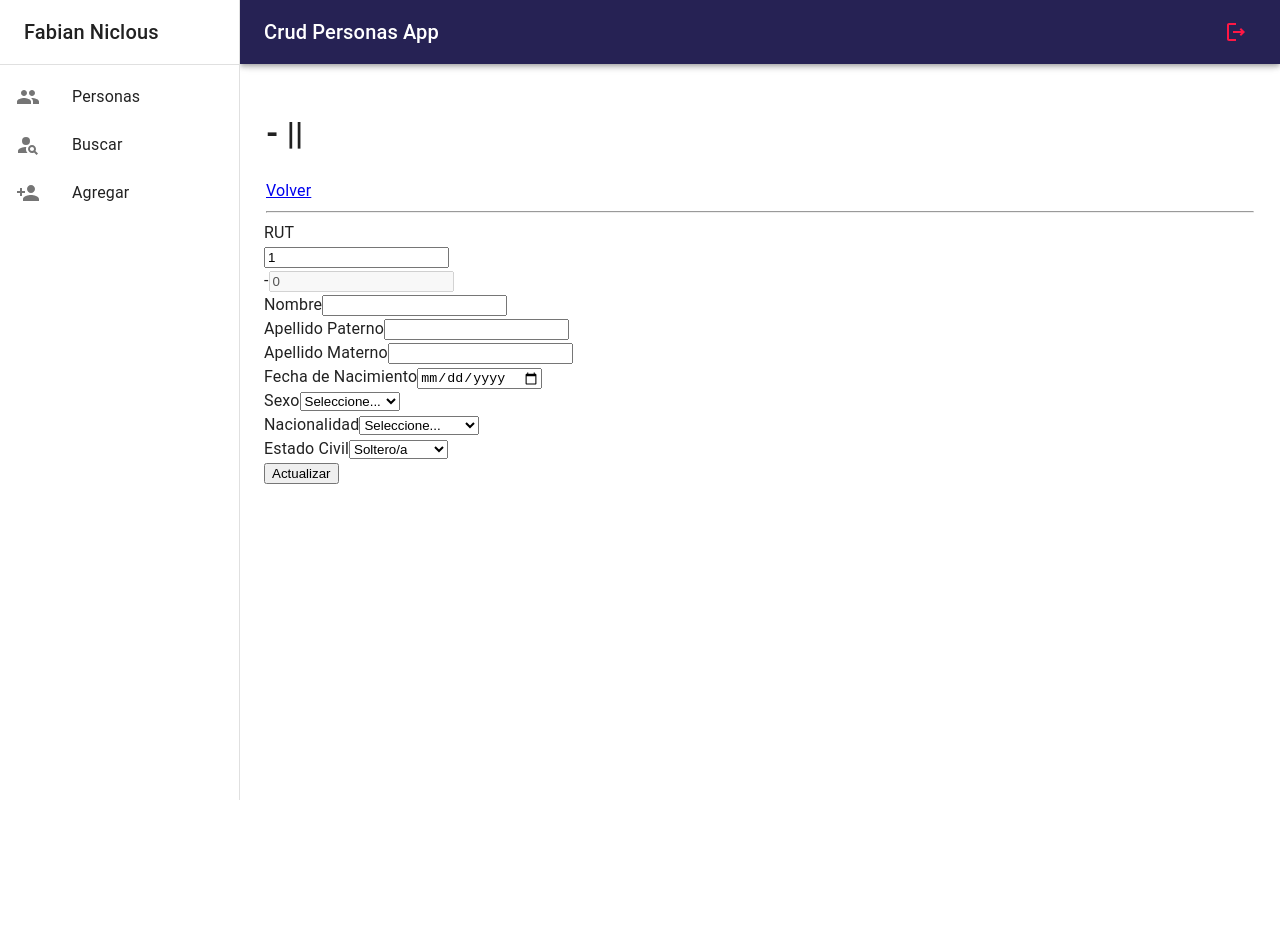
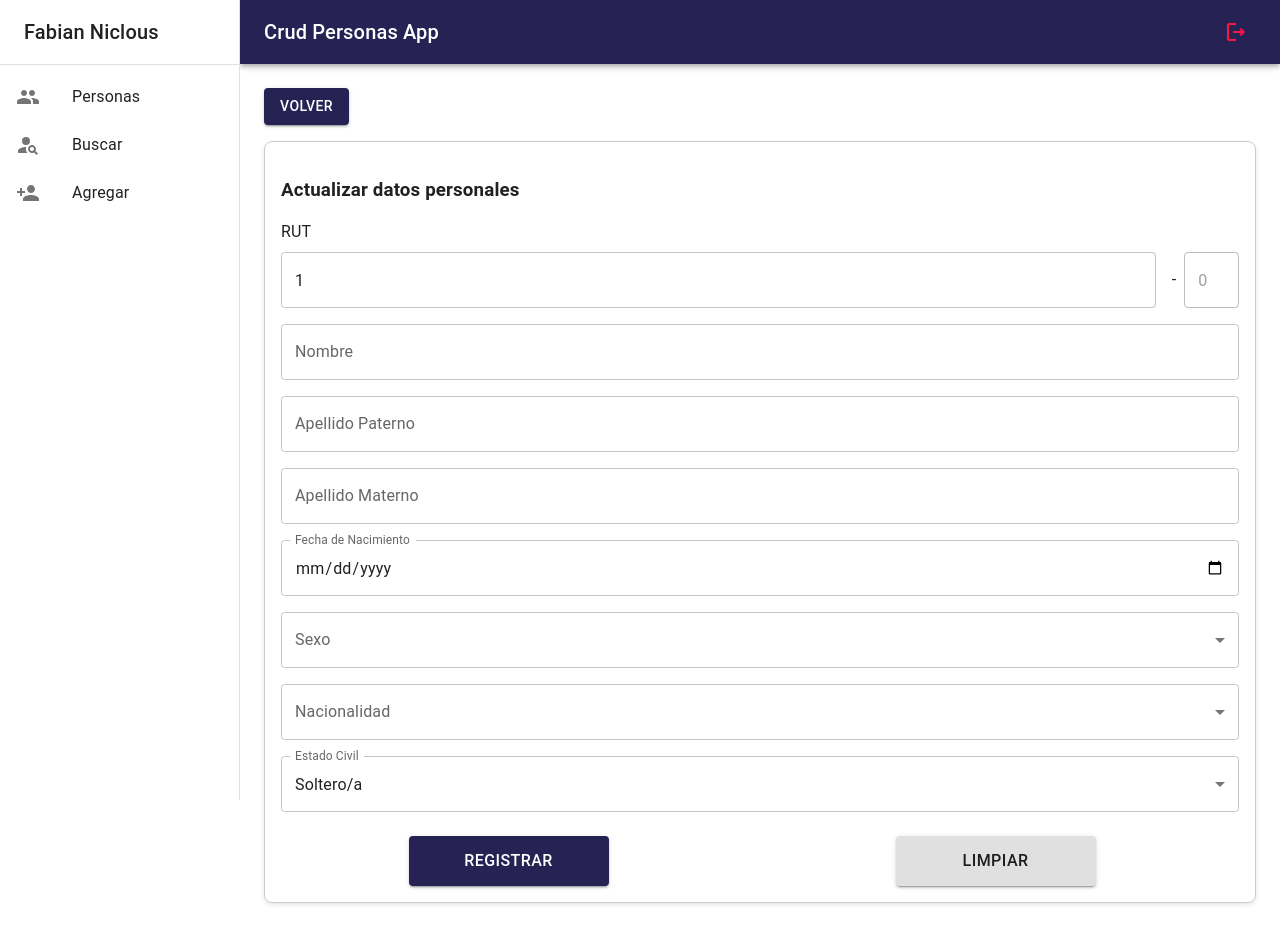
Before and after one commit to snofamv/personas-frontend, a React (Vite) app: page /update/1 in a window 1280 px wide. Before the commit the page ends 800 px from the top, so only its background shows below. Built offline with nearby package versions, Linux system fonts and the light colour scheme.

Commit message:
fix grid container and formupdate

```diff
--- a/src/persons/pages/SearchPerson.tsx
+++ b/src/persons/pages/SearchPerson.tsx
@@ -4,7 +4,7 @@ import { useSearch } from "../hooks/useSearch";
 import { Person } from "../../types/Person";
 import { PersonCard } from "../components/persons/PersonCard";
 import Swal from "sweetalert2";
-import { Button, Grid, Grid2, Typography } from "@mui/material";
+import { Button, Grid, Typography } from "@mui/material";
 import { Loader } from "../components/ui/Loader";
 const initialFormData = {
   searchText: "",
@@ -86,13 +86,13 @@ export const SearchPerson = () => {
             />
           ))}
 
-        {!loading && person.length === 0 && queryParam.length >= 7  && (
-          <Grid2>
+        {!loading && person.length === 0 && queryParam.length >= 7 && (
+          <Grid>
             <Typography variant="h4" textAlign={"center"}>
               No existen resultados con rut:{" "}
               <Typography variant="h5">{queryParam}</Typography>
             </Typography>
-          </Grid2>
+          </Grid>
         )}
       </Grid>
     </Grid>
--- a/src/persons/pages/UpdatePage.tsx
+++ b/src/persons/pages/UpdatePage.tsx
@@ -7,6 +7,8 @@ import { personSchema } from "../schemas";
 import { updatePerson } from "../helpers/updatePerson";
 import { getDVRut } from "../utils";
 import Swal from "sweetalert2";
+import { Button, Grid, MenuItem, TextField } from "@mui/material";
+import { Loader } from "../components/ui/Loader";
 
 export const UpdatePage = () => {
   // HOOKS & VARIABLES
@@ -21,13 +23,13 @@ export const UpdatePage = () => {
     setInputRut({ body: rutBody, dv });
   };
   const {
+    onResetForm,
     setFormValues,
     onInputChange,
     nombre,
     apaterno,
     amaterno,
     rut = queryParam,
-    dv,
     estado_cv,
     nacionalidad,
     sexo,
@@ -101,7 +103,7 @@ export const UpdatePage = () => {
             Swal.close();
             // Redirigir
             navigate("/");
-          }, 3000); // 2 segundos antes de cerrar y redirigir
+          }, 2000); // 2 segundos antes de cerrar y redirigir
         },
       });
       return;
@@ -117,198 +119,214 @@ export const UpdatePage = () => {
           Swal.close();
           // Redirigir
           navigate("/");
-        }, 3000); // 2 segundos antes de cerrar y redirigir
+        }, 2000); // 2 segundos antes de cerrar y redirigir
       },
     });
   };
   {
-    loading && <h5 className="text-center">Cargando</h5>;
+    loading && <Loader />;
   }
   {
     error && <h5 className="text-center">Error</h5>;
   }
   return (
+    <Grid>
+      <Grid item sx={{ mb: 2 }}>
+        <Link to={"/"}>
+          <Button variant="contained">Volver</Button>
+        </Link>
+      </Grid>
+
       <form
         onSubmit={handleUpdateForm}
-      className="p-4 border rounded shadow container mt-3"
+        style={{
+          padding: "16px",
+          border: "1px solid #ccc",
+          borderRadius: "8px",
+          boxShadow: "0 2px 4px rgba(0,0,0,0.1)",
+          margin: "0px",
+        }}
       >
-      <legend>
-        <div className="d-flex gap-3 mt-2 justify-content-between align-items-center">
-          <h1>
-            {rut}-{dv} || {`${nombre} ${apaterno}`}
-          </h1>
-          <Link to={"/"} className="btn btn-primary">
-            Volver
-          </Link>
-        </div>
-        <hr />
-      </legend>
+        <h3 style={{ marginBottom: "16px" }}>Actualizar datos personales</h3>
+
         {/* RUT */}
-      <div className="mb-3">
-        <label htmlFor="rut" className="form-label">
+        <div style={{ marginBottom: "16px" }}>
+          <label
+            htmlFor="rut"
+            style={{ display: "block", marginBottom: "8px" }}
+          >
             RUT
           </label>
-
-        <div className="input-group">
-          {/* Campo RUT (más largo) */}
-          <div className="flex-grow-1 me-2">
-            <input
-              type="text"
-              className="form-control"
+          <div style={{ display: "flex", alignItems: "center" }}>
+            <TextField
+              fullWidth
               id="rut"
               name="rut"
               placeholder="RUT sin dígito verificador"
               value={inputRut.body}
               onChange={handleChangeRut}
-              maxLength={8} // Restringir la longitud máxima
-              aria-label="Campo de RUT"
+              inputProps={{ maxLength: 8, "aria-label": "Campo de RUT" }}
+              sx={{ marginRight: "8px" }}
             />
-          </div>
-          <div className="d-flex">
-            <span className="input-group-text">-</span>
-            <input
-              type="text"
-              className="form-control w-auto"
+            <span style={{ margin: "0 8px" }}>-</span>
+            <TextField
               id="dv"
               name="dv"
               placeholder="DV"
-              maxLength={1}
               value={inputRut.dv}
               onChange={handleChangeRut}
               disabled
-              aria-label="Campo de DV"
+              inputProps={{ maxLength: 1, "aria-label": "Campo de DV" }}
+              sx={{ width: "60px" }}
             />
-          </div>
           </div>
         </div>
 
         {/* Nombre */}
-      <div className="mb-3">
-        <label htmlFor="nombre" className="form-label">
-          Nombre
-        </label>
-        <input
-          type="text"
-          className="form-control"
+        <div style={{ marginBottom: "16px" }}>
+          <TextField
+            fullWidth
             id="nombre"
             name="nombre"
+            label="Nombre"
             value={nombre}
             onChange={onInputChange}
           />
         </div>
 
         {/* Apellido Paterno */}
-      <div className="mb-3">
-        <label htmlFor="apaterno" className="form-label">
-          Apellido Paterno
-        </label>
-        <input
-          type="text"
-          className="form-control"
+        <div style={{ marginBottom: "16px" }}>
+          <TextField
+            fullWidth
             id="apaterno"
             name="apaterno"
+            label="Apellido Paterno"
             value={apaterno}
             onChange={onInputChange}
           />
         </div>
 
         {/* Apellido Materno */}
-      <div className="mb-3">
-        <label htmlFor="amaterno" className="form-label">
-          Apellido Materno
-        </label>
-        <input
-          type="text"
-          className="form-control"
+        <div style={{ marginBottom: "16px" }}>
+          <TextField
+            fullWidth
             id="amaterno"
             name="amaterno"
+            label="Apellido Materno"
             value={amaterno}
             onChange={onInputChange}
           />
         </div>
 
         {/* Fecha de Nacimiento */}
-      <div className="mb-3">
-        <label htmlFor="fec_nac" className="form-label">
-          Fecha de Nacimiento
-        </label>
-        <input
-          type="date"
-          className="form-control"
+        <div style={{ marginBottom: "16px" }}>
+          <TextField
+            fullWidth
             id="fec_nac"
             name="fec_nac"
+            type="date"
+            label="Fecha de Nacimiento"
+            InputLabelProps={{ shrink: true }}
             value={fec_nac}
             onChange={onInputChange}
           />
         </div>
 
         {/* Sexo */}
-      <div className="mb-3">
-        <label htmlFor="sexo" className="form-label">
-          Sexo
-        </label>
-        <select
-          className="form-select"
+        <div style={{ marginBottom: "16px" }}>
+          <TextField
+            fullWidth
+            select
             id="sexo"
             name="sexo"
-          value={sexo}
+            label="Sexo"
+            value={sexo.toUpperCase()}
             onChange={onInputChange}
           >
-          <option value="">Seleccione...</option>
-          <option value={"M"}>Masculino</option>
-          <option value={"F"}>Femenino</option>
-          <option value={"N"}>No binario</option>
-          <option value={"D"}>Desconocido</option>
-        </select>
+            <MenuItem value="M" selected>
+              Masculino
+            </MenuItem>
+            <MenuItem value="F">Femenino</MenuItem>
+            <MenuItem value="N">No binario</MenuItem>
+            <MenuItem value="D">Desconocido</MenuItem>
+          </TextField>
         </div>
 
         {/* Nacionalidad */}
-      <div className="mb-3">
-        <label htmlFor="nacionalidad" className="form-label">
-          Nacionalidad
-        </label>
-        <select
-          className="form-select"
+        <div style={{ marginBottom: "16px" }}>
+          <TextField
+            fullWidth
+            select
             id="nacionalidad"
             name="nacionalidad"
+            label="Nacionalidad"
             value={nacionalidad}
             onChange={onInputChange}
           >
-          <option value={""}>Seleccione...</option>
-          <option value={"CL"}>Chileno/a</option>
-          <option value={"ARG"}>Argentino/a</option>
-          <option value={"PE"}>Peruano/a</option>
-          <option value={"BR"}>Brasileño/a</option>
-          <option value={"NA"}>Sin nacionalidad</option>
-        </select>
+            <MenuItem value="CL">Chileno/a</MenuItem>
+            <MenuItem value="ARG">Argentino/a</MenuItem>
+            <MenuItem value="PE">Peruano/a</MenuItem>
+            <MenuItem value="BR">Brasileño/a</MenuItem>
+            <MenuItem value="N">Sin nacionalidad</MenuItem>
+          </TextField>
         </div>
 
         {/* Estado Civil */}
-      <div className="mb-3">
-        <label htmlFor="estado_cv" className="form-label">
-          Estado Civil
-        </label>
-        <select
-          className="form-select"
+        <div style={{ marginBottom: "16px" }}>
+          <TextField
+            fullWidth
+            select
             id="estado_cv"
             name="estado_cv"
+            label="Estado Civil"
             value={estado_cv}
             onChange={onInputChange}
           >
-          <option value="">Seleccione...</option>
-          <option value={1}>Soltero/a</option>
-          <option value={2}>Casado/a</option>
-          <option value={3}>Divorciado/a</option>
-          <option value={4}>Viudo/a</option>
-        </select>
+            <MenuItem value={1}>Soltero/a</MenuItem>
+            <MenuItem value={2}>Casado/a</MenuItem>
+            <MenuItem value={3}>Divorciado/a</MenuItem>
+            <MenuItem value={4}>Viudo/a</MenuItem>
+          </TextField>
         </div>
 
         {/* Botón Registrar */}
-      <div className="d-flex row gap-2">
-        <button type="submit" className="btn btn-success w-100">
-          Actualizar
-        </button>
-      </div>
+        <Grid
+          container
+          mt={3}
+          flexDirection={"row"}
+          display={"flex"}
+          spacing={2}
+          justifyContent={"space-around"}
+        >
+          <Button
+            type="submit"
+            fullWidth
+            variant="contained"
+            color="primary"
+            sx={{
+              height: "50px", // Ajusta la altura
+              width: "200px", // Ajusta el ancho
+              fontSize: "16px", // Ajusta el tamaño de la fuente
+            }}
+          >
+            Registrar
+          </Button>
+          <Button
+            onClick={onResetForm}
+            type="button"
+            fullWidth
+            variant="contained"
+            color="inherit"
+            sx={{
+              height: "50px", // Ajusta la altura
+              width: "200px", // Ajusta el ancho
+              fontSize: "16px", // Ajusta el tamaño de la fuente
+            }}
+          >
+            Limpiar
+          </Button>
+        </Grid>
       </form>
+    </Grid>
   );
 };
```
Lines whose indentation alone changed are shown as unchanged.
